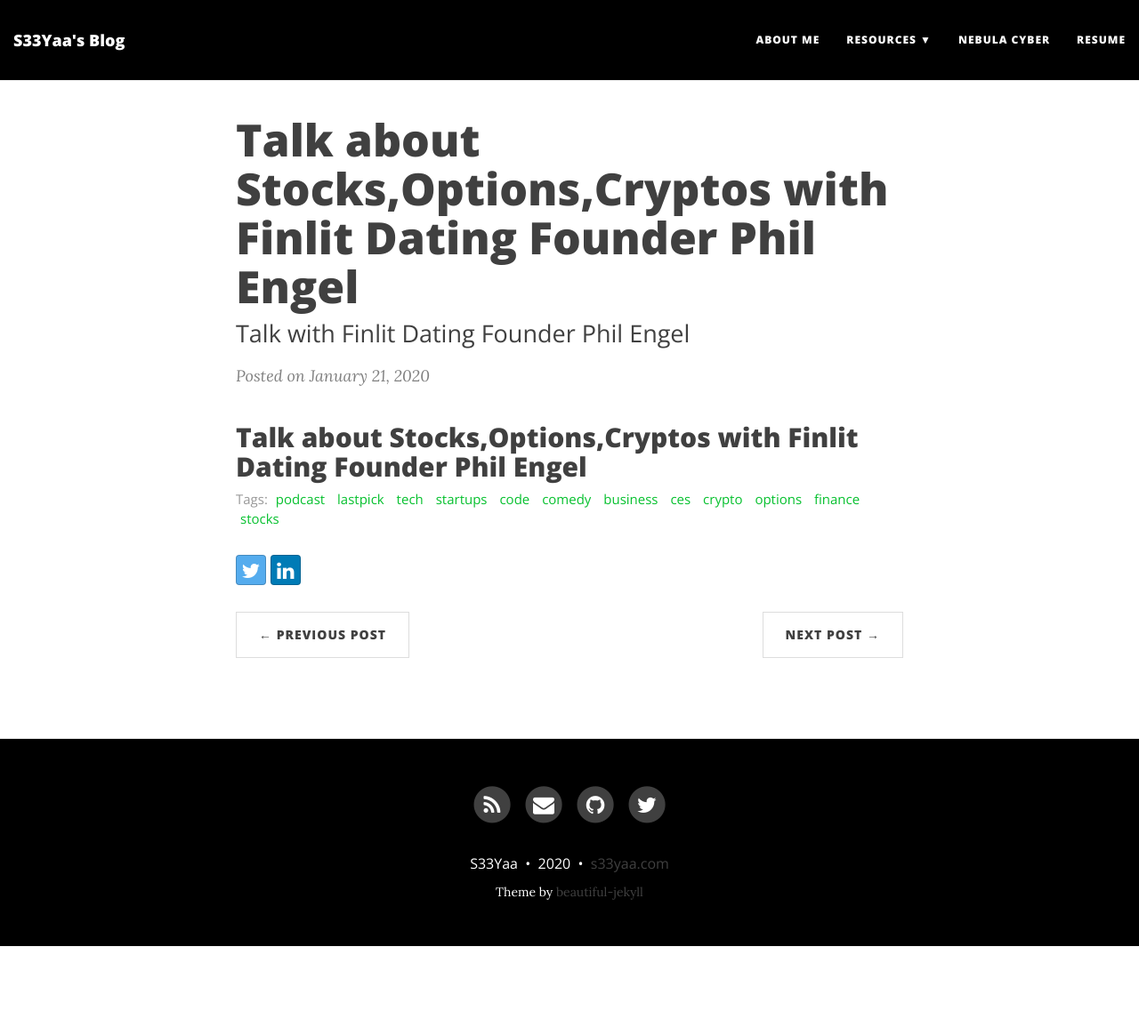
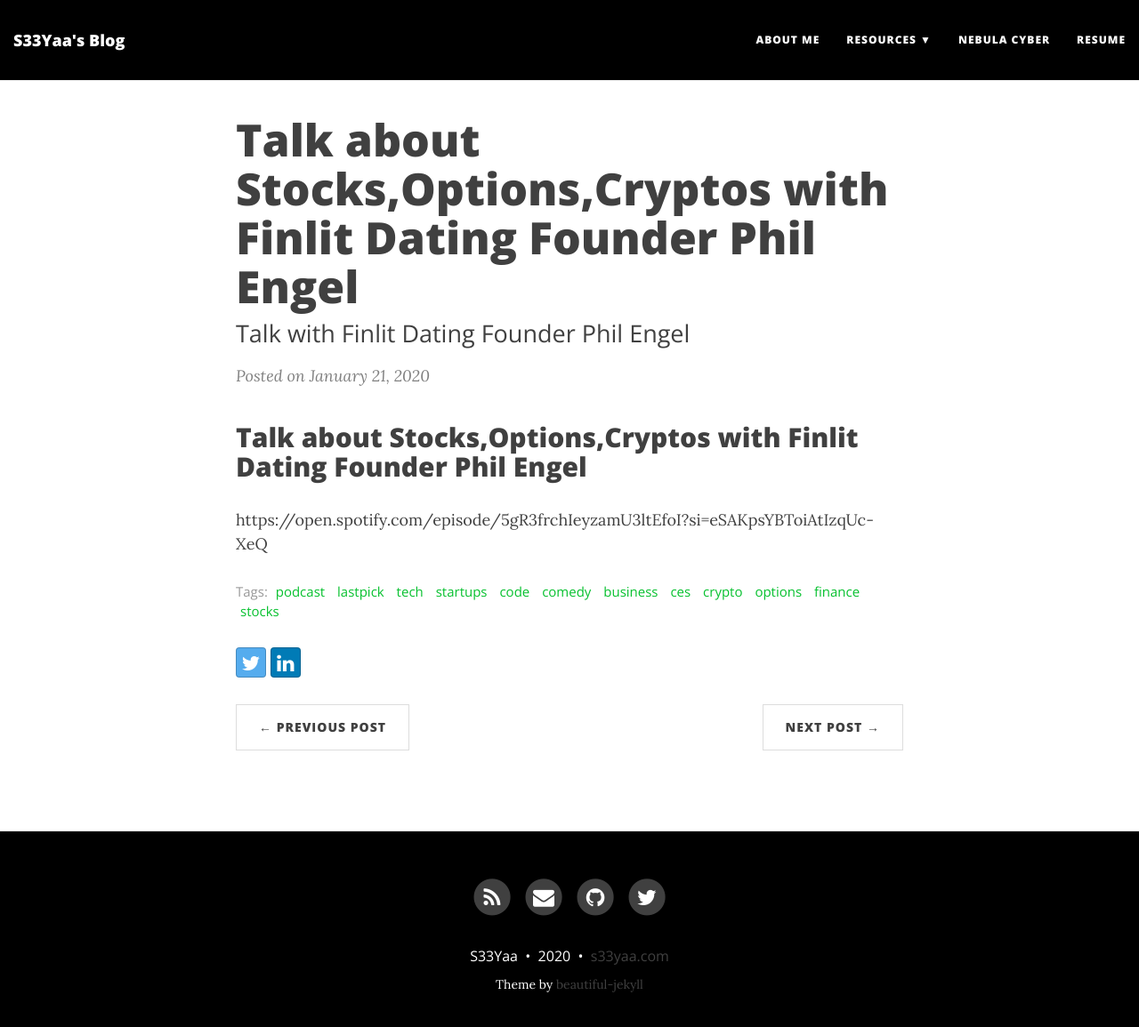
Before and after one commit to vevinkirk/vevinkirk.github.io, a Jekyll site: the page built from _posts/2020-01-21-Talk-about-Stocks-Options-Cryptos-with-Finlit-Dating-Founder-Phil-Engel.md, in a window 1280 px wide and 1168 px high. Shown: the top 1155 px of the window at 89% size. Built offline with Jekyll 4.4.1, drawn with Linux system fonts in a browser that asks for light colours; nearby versions of some CDN libraries; some of the changed lines change nothing that is shown.

Commit message:
Update 2020-01-21-Talk-about-Stocks-Options-Cryptos-with-Finlit-Dating-Founder-Phil-Engel.md

```diff
--- a/_posts/2020-01-21-Talk-about-Stocks-Options-Cryptos-with-Finlit-Dating-Founder-Phil-Engel.md
+++ b/_posts/2020-01-21-Talk-about-Stocks-Options-Cryptos-with-Finlit-Dating-Founder-Phil-Engel.md
@@ -17,3 +17,4 @@
 ---
 
 ## Talk about Stocks,Options,Cryptos with Finlit Dating Founder Phil Engel
+https://open.spotify.com/episode/5gR3frchIeyzamU3ltEfoI?si=eSAKpsYBToiAtIzqUc-XeQ
```
